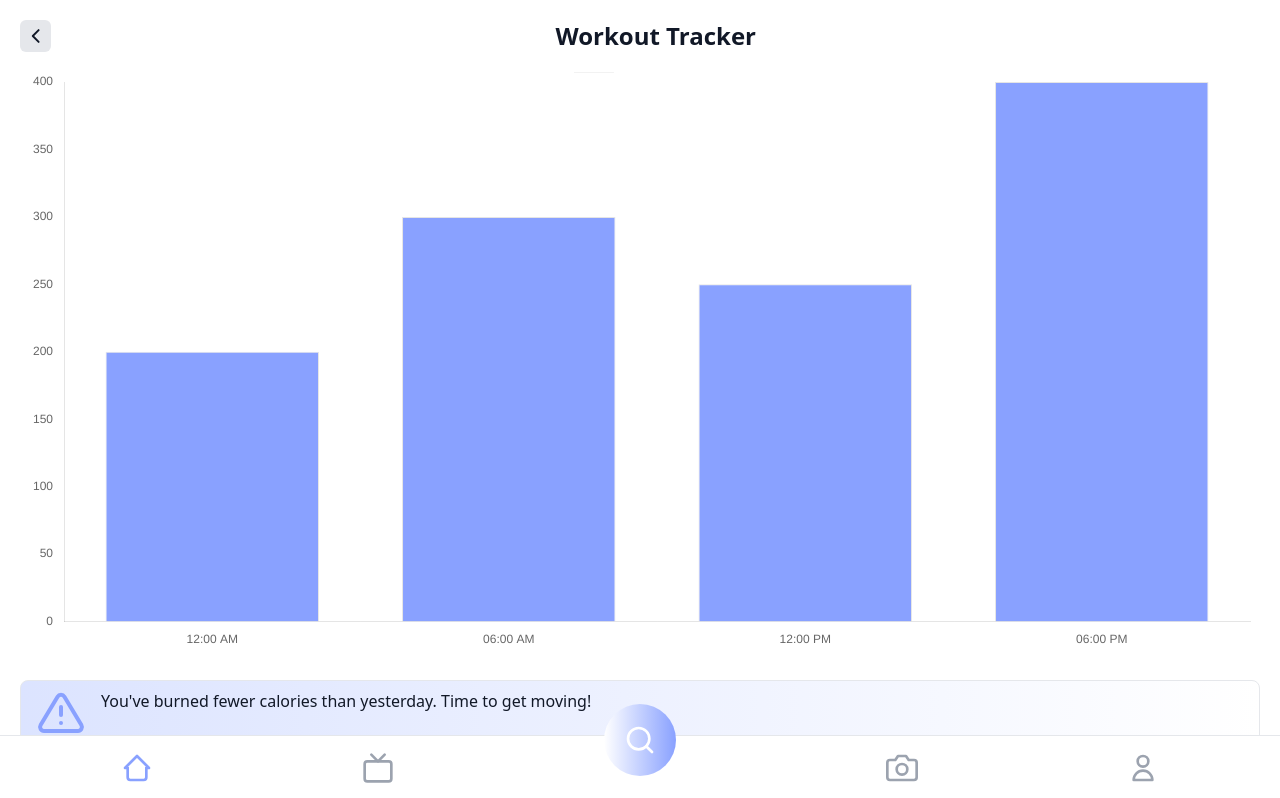
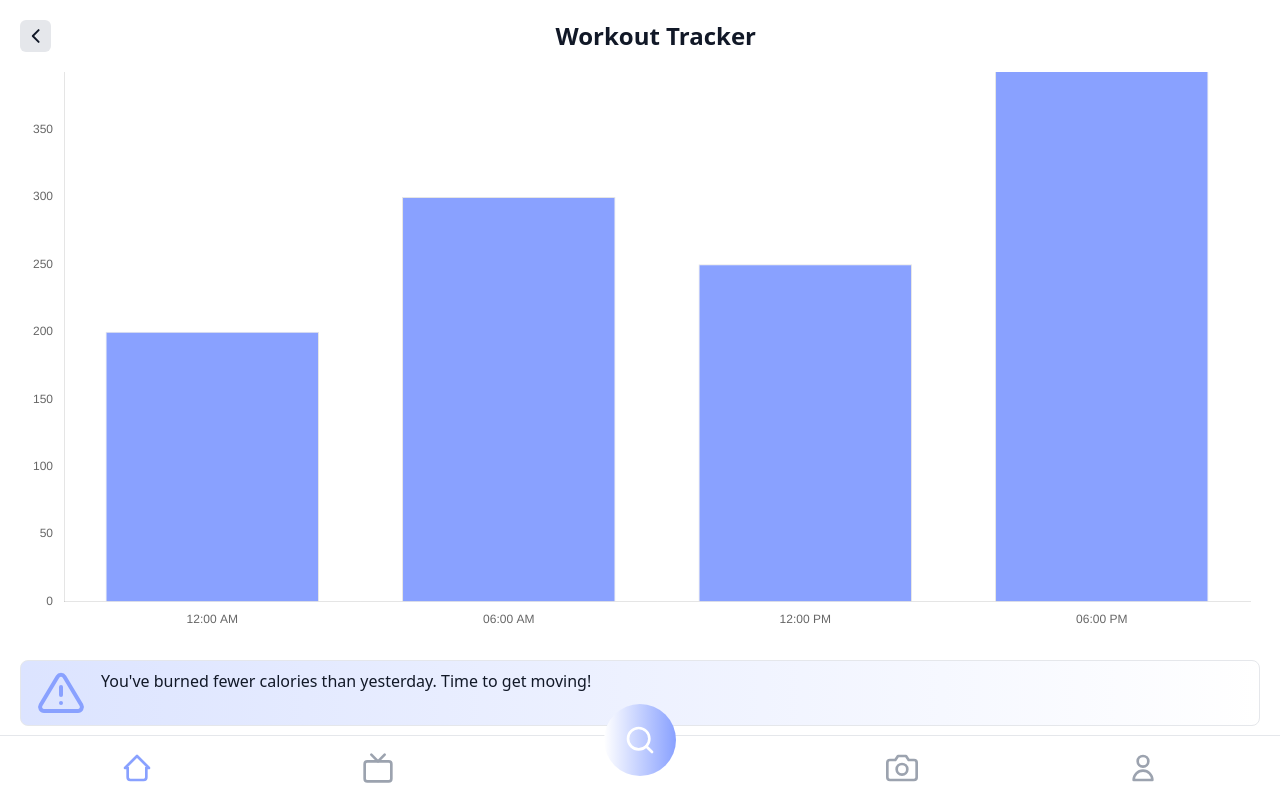
Before and after one commit to yogeshgosavii/WorkoutTracker, a React (Vite) app: page /tracker in a window 1280 px wide. Shown: the top 798 px of the page. Built offline with nearby package versions, Linux system fonts and the light colour scheme.

Commit message:
Merge changes from remote repository

```diff
--- a/src/LoginForm.jsx
+++ b/src/LoginForm.jsx
@@ -36,7 +36,7 @@ function LoginForm() {
             </div>
           </div>
         </div>
-        <p className='mt-8'>Don't have an account ? <Link to={"/signup"} className='text-[#89A1FF]'>Create an account</Link></p>
+        <p className='mt-8 lg:mb-5'>Don't have an account ? <Link to={"/signup"} className='text-[#89A1FF]'>Create an account</Link></p>
       </div>
     </div>
   )
--- a/src/pages/Tracker.jsx
+++ b/src/pages/Tracker.jsx
@@ -35,11 +35,12 @@ function Tracker() {
     ],
   }
   return (
-    <div className='text-gray-900 p-5 pb-20'>
-        <div className='fixed flex py-5 bg-white top-0 left-5 right-5 justify-center items-center'>
+    <div className='text-gray-900 pb-20'>
+        <div className='fixed flex py-5 bg-white top-0 left-0 right-0 px-5 justify-center items-center'>
             <svg class="h-8 w-8  text-gray-900 bg-gray-200 rounded-md p-1"  width="24" height="24" viewBox="0 0 24 24" stroke-width="2" stroke="currentColor" fill="none" stroke-linecap="round" stroke-linejoin="round">  <path stroke="none" d="M0 0h24v24H0z"/>  <polyline points="15 6 9 12 15 18" /></svg>
             <h1 className='text-2xl font-bold  flex flex-col gap-5 w-full text-center'>Workout Tracker</h1>
         </div>
+        <div className='px-5'>
             <div className='mt-5 w-full'>
                 <WorkoutGraph caloriesData={caloriesData}/>
             </div>
@@ -88,6 +89,8 @@ function Tracker() {
                     <img className='h-28' src={workOut3Image}/>
                 </div>
             </div>
+        </div>
+
         <BottomNav/>
     </div>
   )
```
Lines whose indentation alone changed are shown as unchanged.
